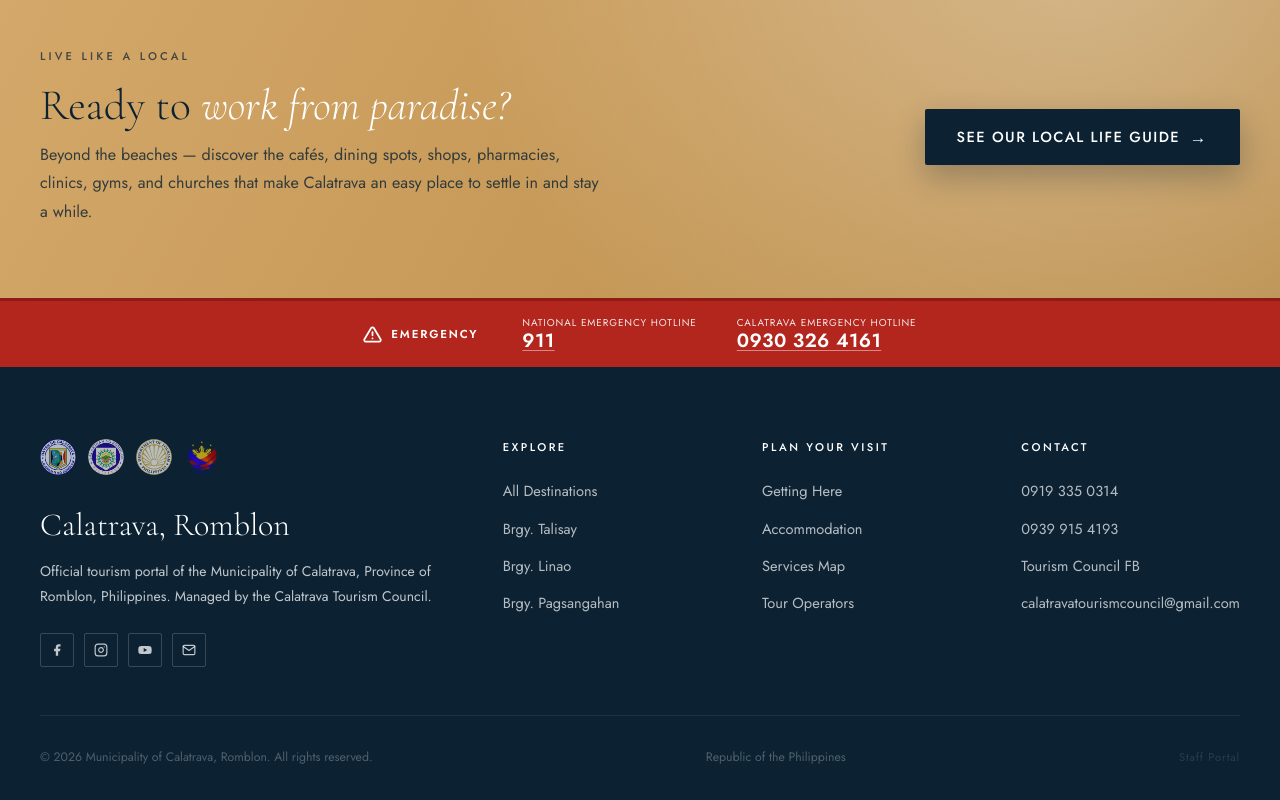
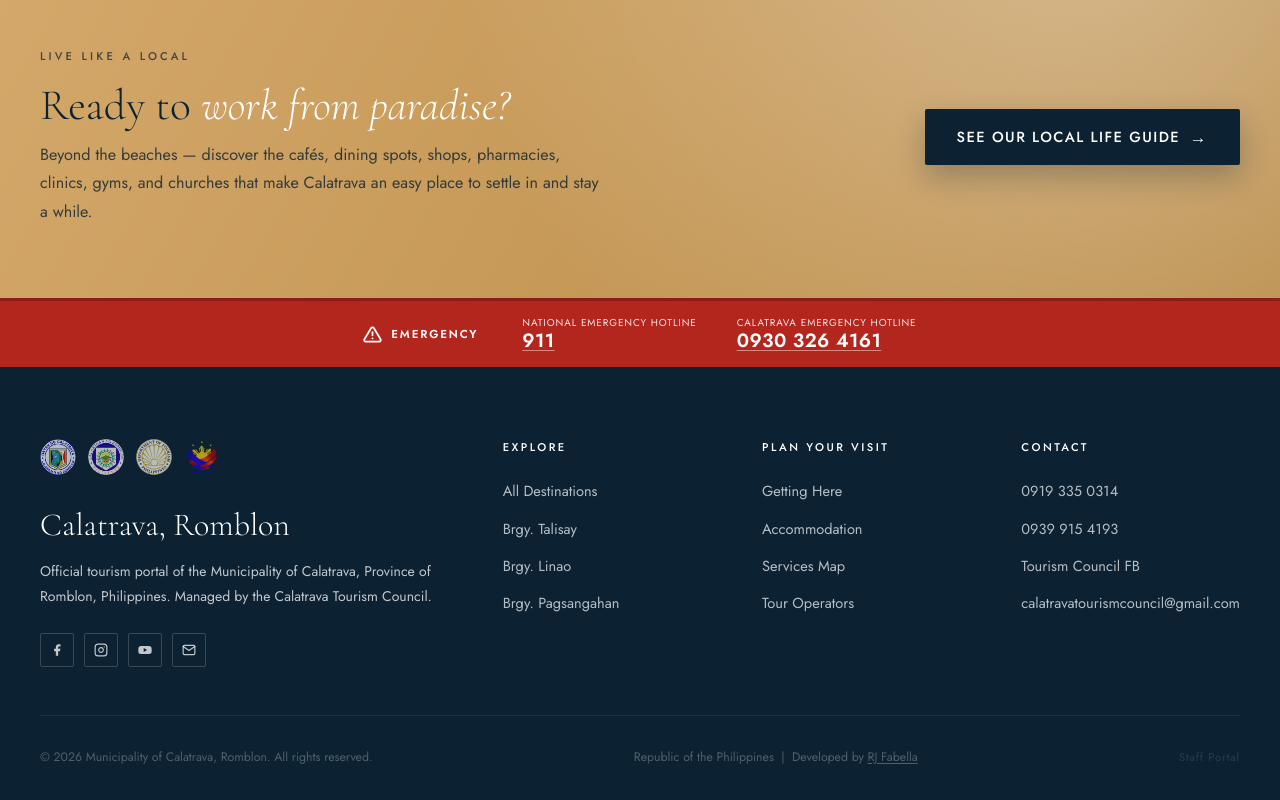
Before and after one commit to rjfabella/calatrava-tourism-portal, a website: page accommodation.html in a window 1280 px wide. Shown: the part 3537-4337 px from the top of the page. Drawn offline with nearby package versions, Linux system fonts and the light colour scheme.

Commit message:
Added dev link

```diff
--- a/accommodation.html
+++ b/accommodation.html
@@ -390,7 +390,7 @@ a:focus-visible,button:focus-visible,input:focus-visible,select:focus-visible,te
   </div>
   <div class="footer-bottom">
     <p>&copy; 2026 Municipality of Calatrava, Romblon. All rights reserved.</p>
-    <p>Republic of the Philippines</p>
+    <p>Republic of the Philippines &nbsp;|&nbsp; Developed by <a href="https://rjfabella.github.io/rj-portfolio/" target="_blank" rel="noopener" style="color:inherit;text-decoration:underline;text-underline-offset:2px">RJ Fabella</a></p>
     <a href="admin.html" style="color:rgba(255,255,255,.12);font-size:11.2px;letter-spacing:.08em;text-decoration:none;transition:color .3s" onmouseover="this.style.color='rgba(255,255,255,.4)'" onmouseout="this.style.color='rgba(255,255,255,.12)'">Staff Portal</a>
   </div>
 </footer>
```
Also changed, not shown: destinations.html (+1 -1 lines), establishments.html (+1 -1 lines), getting-here.html (+1 -1 lines), index.html (+1 -1 lines).
